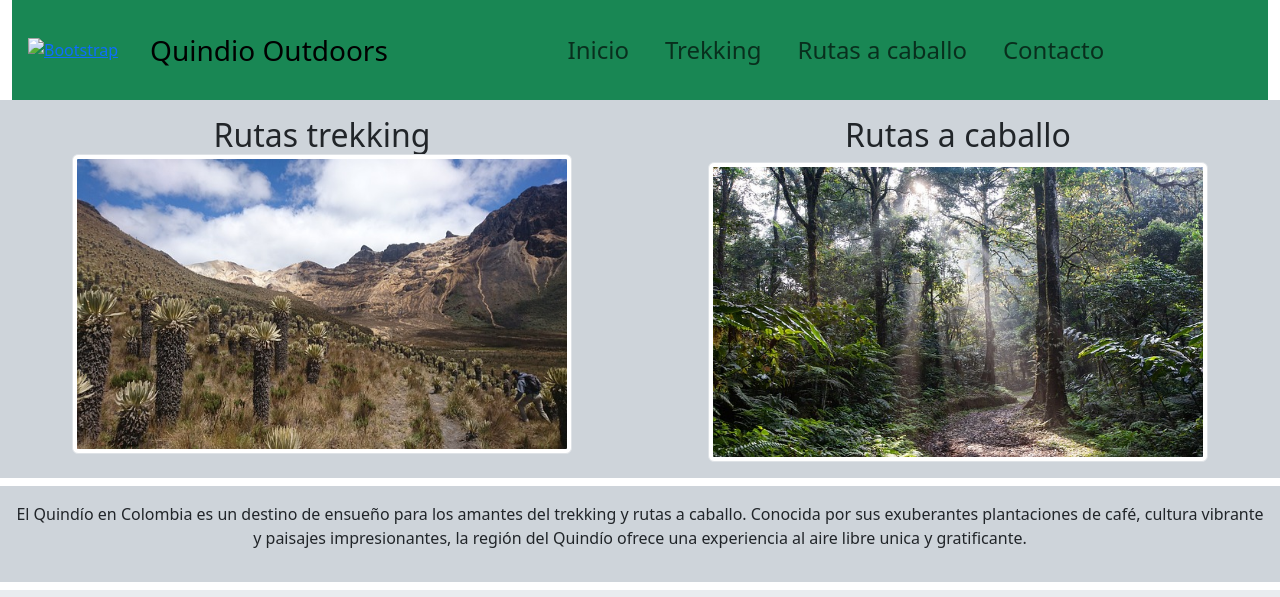
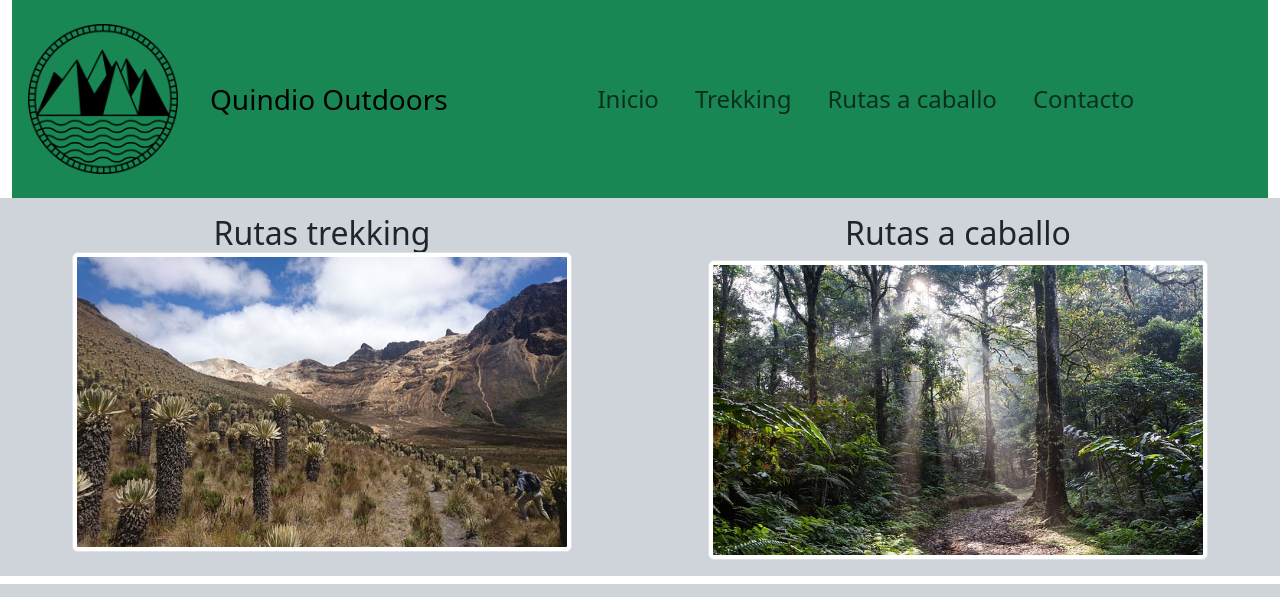
Before and after one commit to pablomr21/pf-pablo-mejia-quindio-outdoors, a website: page index.html in a window 1280 px wide. Shown: the top 597 px of the page. Drawn offline with nearby package versions, Linux system fonts and the light colour scheme.

Commit message:
Cambio de logo

```diff
--- a/index.html
+++ b/index.html
@@ -16,7 +16,7 @@
     <header class="container-fluid w-100">
       <nav class="navbar navbar-expand-lg bg-success text-white ">
         <!--- Logo-->
-          <a href="#"><img class="m-3 img-fluid" src="#" alt="Bootstrap" width="150"></a>
+          <a href="#"><img class="m-3 img-fluid" src="./images/logo.png" alt="Bootstrap" width="150"></a>
           <a class="navbar-brand fs-3 text m-3" href="#">Quindio Outdoors</a>
             <button class="navbar-toggler" type="button" data-bs-toggle="collapse" data-bs-target="#navbarSupportedContent" aria-controls="navbarSupportedContent" aria-expanded="false" aria-label="Toggle navigation">
               <span class="navbar-toggler-icon"></span>
```
